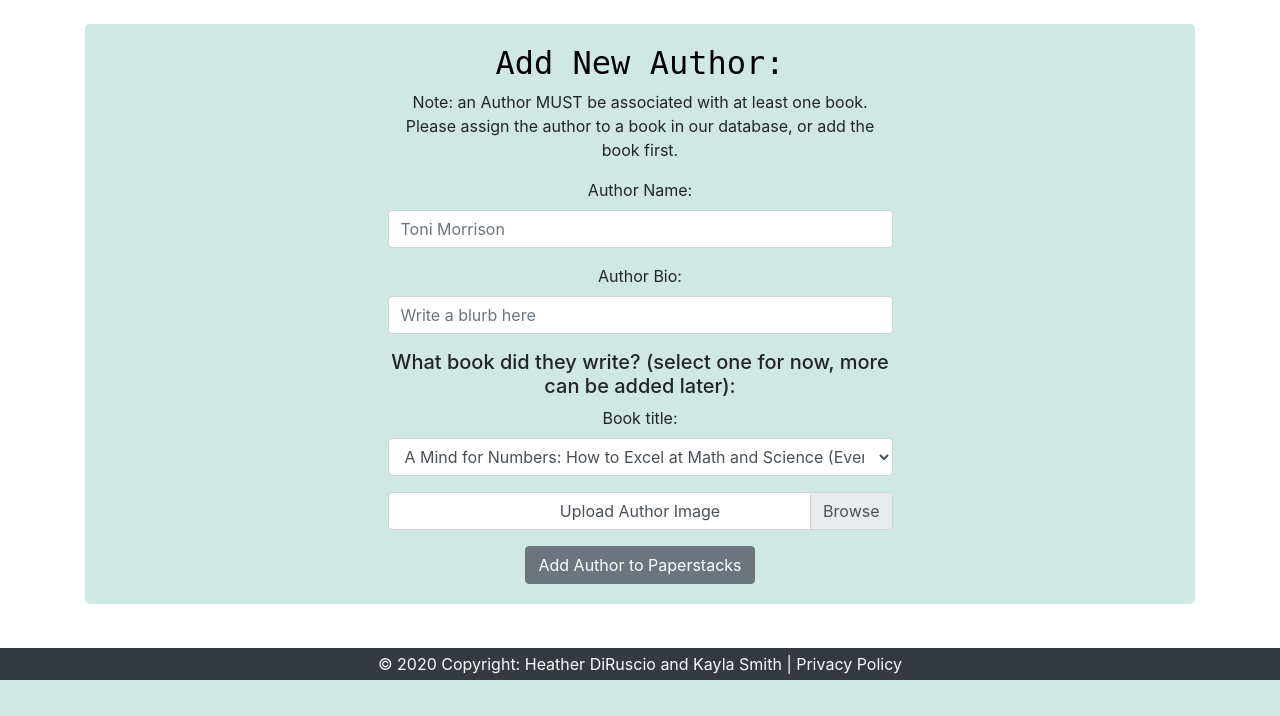
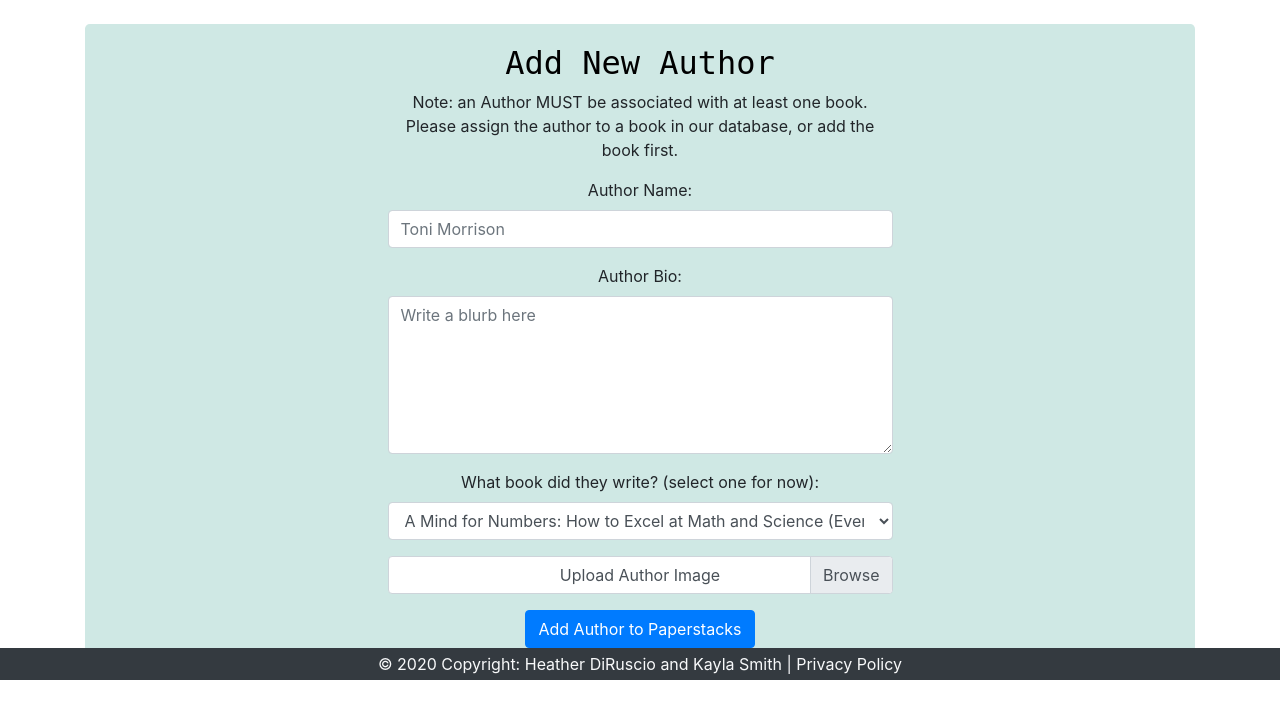
Before and after one commit to lionthroat/paperstacks-redux, a Flask app: page /add_author in a window 1280 px wide. Shown: the part 120-836 px from the top of the page. Before the commit the page ends 800 px from the top, so only its background shows below. Run offline with Flask 2, Linux system fonts and the light colour scheme; data comes from the database, SQL or seed files in the repository; some libraries are stand-ins or nearby versions; some web fonts are replaced.

Commit message:
Add Author bio is now textarea, not input

```diff
--- a/templates/add_author.html
+++ b/templates/add_author.html
@@ -3,7 +3,7 @@
 
 {% block body %}
   <div class="custom-add-book-box jumbotron text-center mt-4 mb-5">
-    <h2 class="name">Add New Author: </h2>
+    <h2 class="name">Add New Author</h2>
     <form id="new_author" class="col-lg-6 mx-auto" action="/add_author" method="post">
 
         <p>Note: an Author MUST be associated with at least one book. Please assign the author to a book in our database, or add the book first.</p>
@@ -15,13 +15,11 @@
 
         <div class="form-group">
           <label for="author_description">Author Bio:</label>
-          <input type="textarea" name="author_description" class="form-control input-lg" placeholder="Write a blurb here">
+          <textarea name="author_description" rows="6" class="form-control input-lg" placeholder="Write a blurb here"></textarea>
         </div>
 
-        <h5 class="mt-3">What book did they write? (select one for now, more can be added later):</h5>
-
         <div class="form-group">
-          <label for="author_book">Book title: </label>
+          <label for="author_book">What book did they write? (select one for now):</label>
           <select name="author_book" class="form-control">
             {% for book in books %}
             <option value="{{ book['isbn'] }}">{{ book['book_title'] }}</option>
@@ -33,7 +31,7 @@
           <label class="custom-file-label" for="uploadAuthorImg">Upload Author Image</label>
         </div>
 
-        <button type="submit" id="add-author-button" class="action-button btn btn-secondary mt-3">Add Author to Paperstacks</button>
+        <button type="submit" id="add-author-button" class="action-button btn btn-primary mt-3">Add Author to Paperstacks</button>
     </form>
   </div>
 {% endblock %}
```
